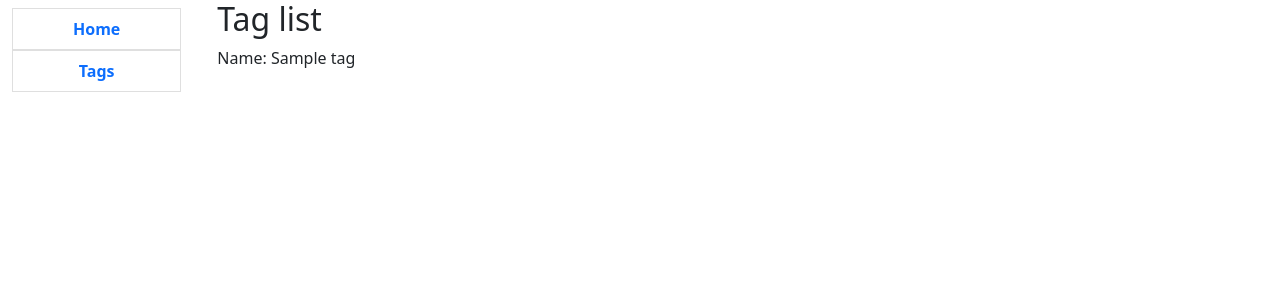
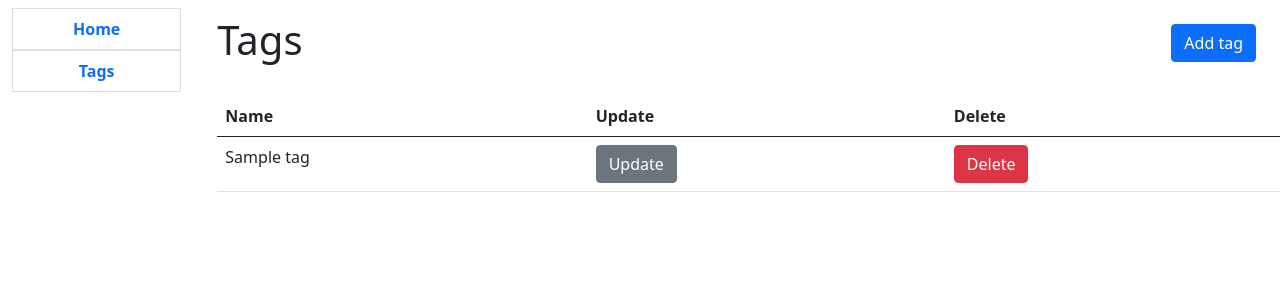
Before and after one commit to Meksim-fesh/todo-list, a Django app: page /tags/ in a window 1280 px wide. Shown: the top 300 px of the page. Run offline with Django 5.2, Linux system fonts and the light colour scheme; tables that the repository leaves empty hold one stand-in row (values such as "Sample post").

Commit message:
Change look of tag_list.html file

```diff
--- a/templates/task/tag_list.html
+++ b/templates/task/tag_list.html
@@ -2,16 +2,47 @@
 
 
 {% block content %}
-    <h2>Tag list</h2>
 
+
+<div class="d-flex justify-content-between">
+    <div class="mt-3 mb-4">
+        <h1>Tags</h1>
+    </div>
+    <div class="m-4">
+        <a href="{% url 'task:tag-create' %}" class="btn btn-primary">Add tag</a>
+    </div>
+</div>
+
+
+<table class="table">
+    <thead>
+      <tr>
+        <th scope="col">Name</th>
+        <th scope="col">Update</th>
+        <th scope="col">Delete</th>
+      </tr>
+    </thead>
+    <tbody>
 
         {% if tag_list %}
 
             {% for tag in tag_list %}
-            <p>Name: {{tag}}</p>
+            <tr>
+              <td>{{ tag }}</td>
+              <td>
+                <a href="{% url 'task:tag-update' pk=tag.id %}" class="btn btn-secondary">Update</a>
+              </td>
+              <td>
+                <a href="{% url 'task:tag-delete' pk=tag.id %}" class="btn btn-danger">Delete</a>
+              </td>
+            </tr>
             {% endfor %}
         {% else %}
         <p>There are no tags!</p>
         {% endif %}
 
+    </tbody>
+  </table>
+
+
 {% endblock content %}
```
Lines whose indentation alone changed are shown as unchanged.
